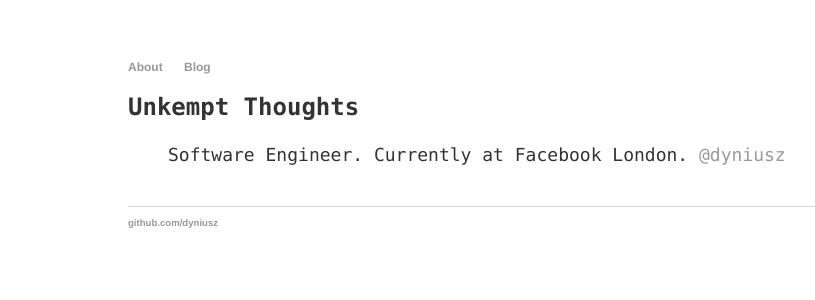
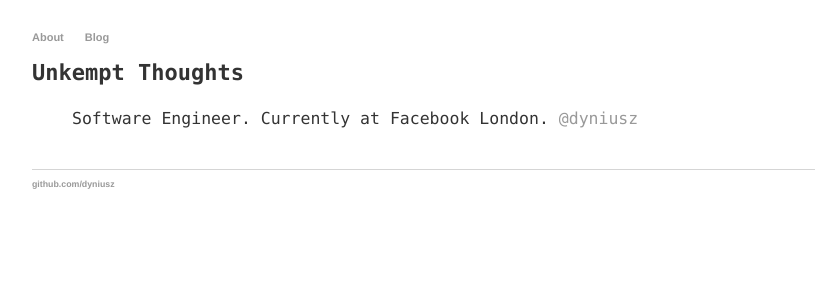
Before and after one commit to dyniusz/dyniusz.github.io-old, a Jekyll site: the page built from about/index.html, in a window 1280 px wide. Shown: the top 300 px of the page, without its empty margins (64-879 px from the left). Built offline with Jekyll 4.4.1, drawn with Linux system fonts in a browser that asks for light colours.

Commit message:
Update main.css

```diff
--- a/css/main.css
+++ b/css/main.css
@@ -1,8 +1,8 @@
 body {
-  margin: 60px auto;
-  width: 70%;
+  margin: 30px auto;
+  width: 85%;
   font-family: "SFMono-Regular", Consolas, "Liberation Mono";
-  font-size: 12px;
+  font-size: 11px;
   line-height: 1.3;
   color: #333;
 }
```
